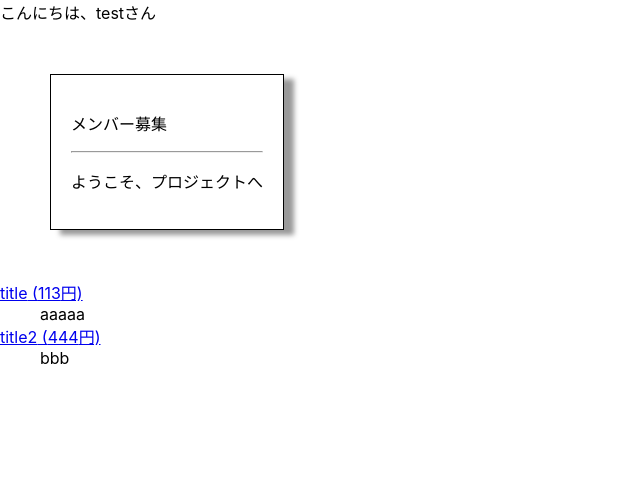
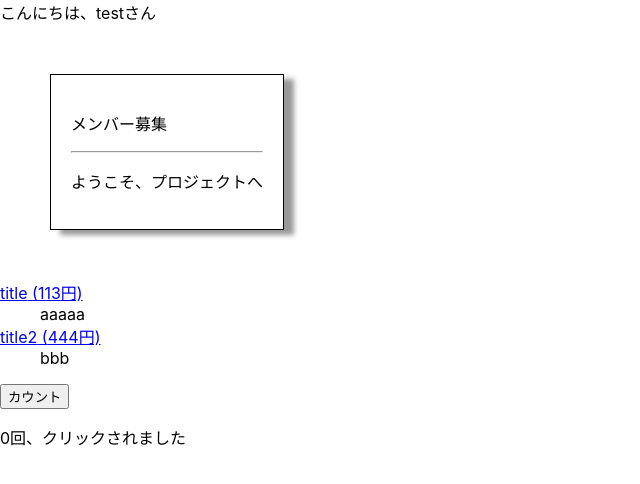
Before and after one commit to yoshi1011/react_relearning, a React (Create React App) app: page / in a window 1280 px wide. Shown: the top 484 px of the page, without its empty margins (0-640 px from the left). Built offline with nearby package versions, Linux system fonts and the light colour scheme.

Commit message:
setXXX文の動作を確認

```diff
--- a/src/StateBasic.js
+++ b/src/StateBasic.js
@@ -4,7 +4,14 @@ export default function StateBasic({init}){
   const [count, setCount] = useState(init);
   console.log(`count is ${count}`)
 
-  const handleClick = () => setCount(count + 1)
+  const handleClick = () => {
+    // イベントハンドラ終了後に更新されるため+2とはならない
+    // setCount(count + 1)
+    // setCount(count + 1)
+    // 関数型の引数を渡すことで実現。stateは常に最新の値が入る
+    setCount(c => c + 1)
+    setCount(c => c + 1)
+  }
   return (
       <>
         <button onClick={handleClick}>カウント</button>
--- a/src/index.js
+++ b/src/index.js
@@ -6,6 +6,7 @@ import TitledPanel from "./TitledPanel";
 import ListTemplate from "./ListTemplate";
 import books from "./books";
 import MyHello from "./MyHello";
+import StateBasic from "./StateBasic";
 
 
 const root = ReactDOM.createRoot(document.getElementById('root'));
@@ -28,6 +29,7 @@ root.render(
           </>
       )}
     </ListTemplate>
+    <StateBasic init={0} />
   </React.StrictMode>
 );
 
```
